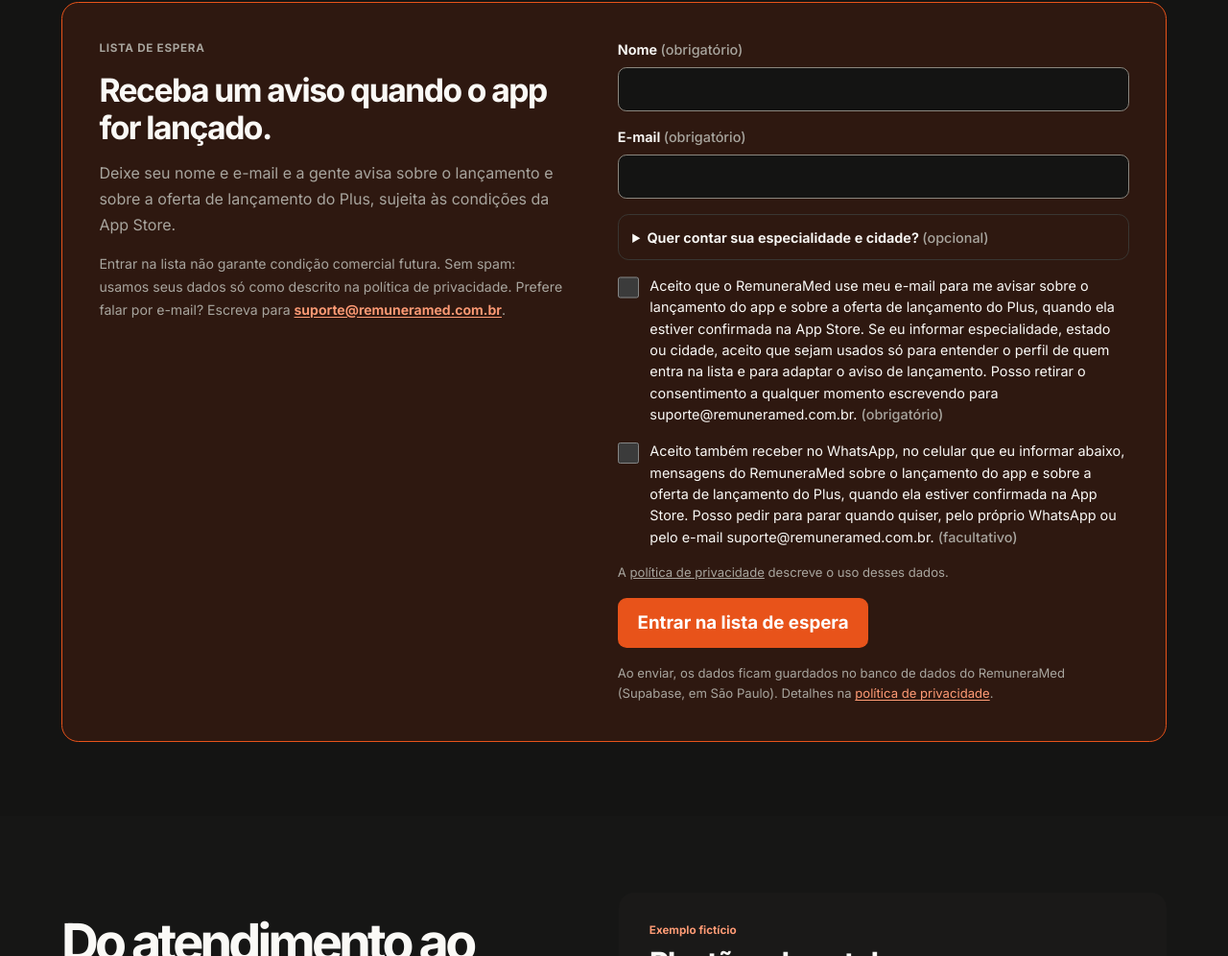
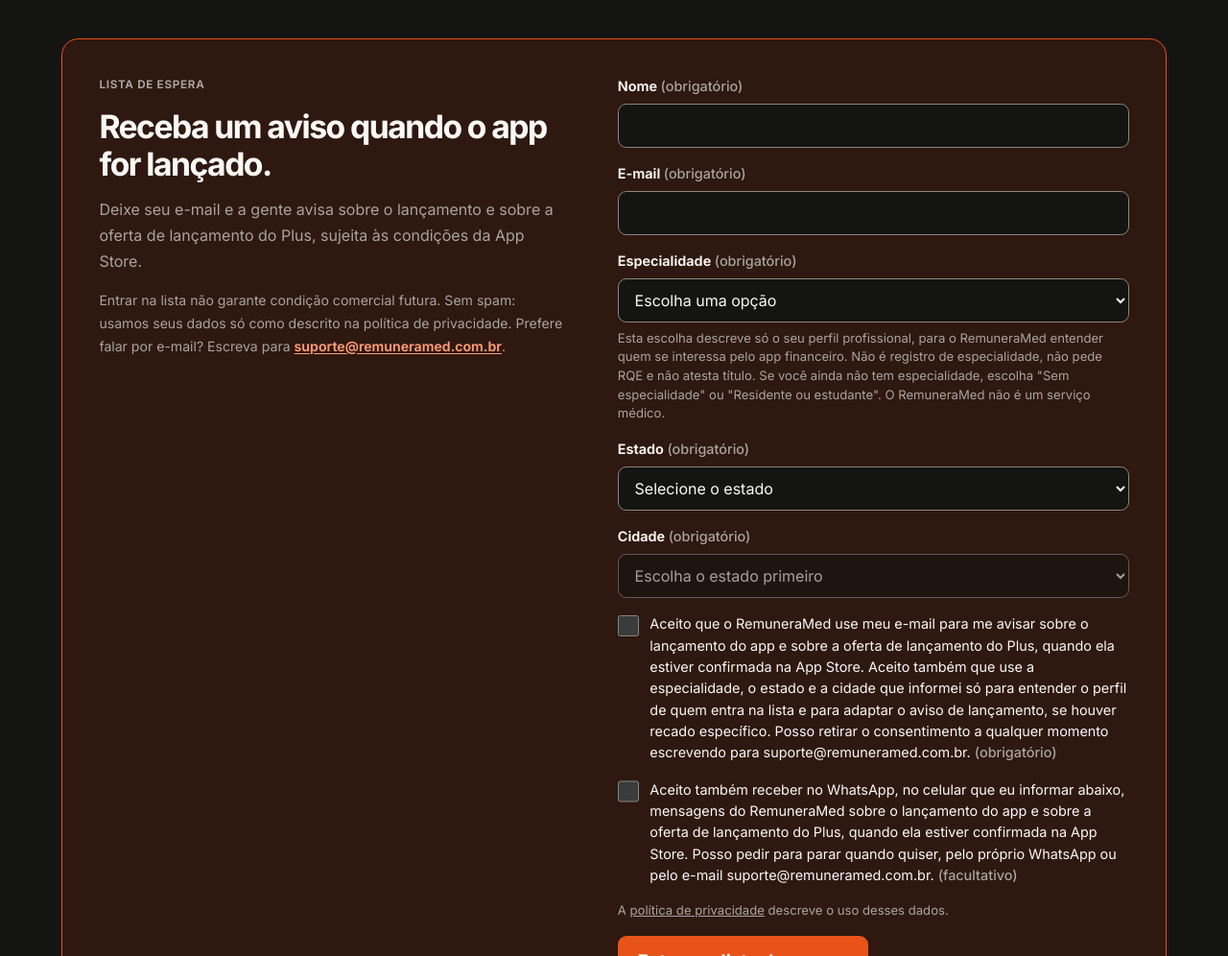
Before and after one commit to remuneramedmkt-dev/remuneramed-site, a plain HTML site: page index.html in a window 1280 px wide. Shown: the part 4146-5142 px from the top of the page at 96% size. Drawn offline with Linux system fonts and the light colour scheme.

Commit message:
Feito por um médico: linha segura e aviso (decisão do Gabriel, 24/11 18h13)
Mantém a frase em primeira pessoa aprovada; acrescenta 'Gabriel Rezende Abrahão Pereira · Médico · CRM 36.445-GO' e 'O RemuneraMed é um app de organização financeira. Não presta serviço médico.' Nome e CRM só nesta seção.

```diff
--- a/assets/styles.css
+++ b/assets/styles.css
@@ -568,10 +568,6 @@ h2 { font-size: clamp(2.25rem, 4.2vw, 3.7rem); font-weight: 720; letter-spacing:
 .data-card p { color: var(--muted); line-height: 1.6; font-size: .9rem; }
 #seus-dados .plans-note a { color: var(--accent-text); }
 
-.field-optional { border: 1px solid var(--line); border-radius: .7rem; padding: .2rem .9rem; }
-.field-optional summary { padding-block: .7rem; font-size: .9rem; font-weight: 650; }
-.field-optional[open] summary { border-bottom: 1px solid var(--line); margin-bottom: .9rem; }
-.field-optional-body { display: grid; gap: 1rem; padding-bottom: .9rem; }
 
 @media (max-width: 54rem) {
   .whatsapp-block { grid-template-columns: 1fr; }
@@ -580,3 +576,4 @@ h2 { font-size: clamp(2.25rem, 4.2vw, 3.7rem); font-weight: 720; letter-spacing:
   .data-grid { grid-template-columns: 1fr; }
   .hero-actions .button { width: 100%; }
 }
+.founder-note { color: var(--muted); font-size: .86rem; line-height: 1.6; }
--- a/index.html
+++ b/index.html
@@ -365,7 +365,8 @@
         <blockquote class="founder-quote">
           <p>"Sou médico e, como muitos colegas, recebo de várias fontes, em datas diferentes, entre PF e PJ. Criei o RemuneraMed para saber quanto vou receber e quando, sem planilha."</p>
         </blockquote>
-        <p class="founder-name">Gabriel Rezende Abrahão Pereira <span>· CRM 36.445-GO</span></p>
+        <p class="founder-name">Gabriel Rezende Abrahão Pereira · Médico · CRM 36.445-GO</p>
+        <p class="founder-note">O RemuneraMed é um app de organização financeira. Não presta serviço médico.</p>
       </div>
     </section>
 
@@ -399,7 +400,7 @@
         <div class="waitlist-copy">
           <p class="plan-kicker">Lista de espera</p>
           <h2 id="lista-titulo">Receba um aviso quando o app for lançado.</h2>
-          <p>Deixe seu nome e e-mail e a gente avisa sobre o lançamento e sobre a oferta de lançamento do Plus, sujeita às condições da App Store.</p>
+          <p>Deixe seu e-mail e a gente avisa sobre o lançamento e sobre a oferta de lançamento do Plus, sujeita às condições da App Store.</p>
           <p class="waitlist-small">Entrar na lista não garante condição comercial futura. Sem spam: usamos seus dados só como descrito na política de privacidade. Prefere falar por e-mail? Escreva para <a class="email-link" href="mailto:suporte@remuneramed.com.br">suporte@remuneramed.com.br</a>.</p>
         </div>
         <form class="waitlist-form" id="lista-espera-form" method="post" novalidate aria-labelledby="lista-titulo">
@@ -411,12 +412,9 @@
             <label for="wl-email">E-mail <span class="req">(obrigatório)</span></label>
             <input id="wl-email" name="email" type="email" required autocomplete="email" maxlength="160" inputmode="email">
           </div>
-          <details class="field-optional">
-            <summary>Quer contar sua especialidade e cidade? <span class="opt">(opcional)</span></summary>
-            <div class="field-optional-body">
           <div class="field">
-                <label for="wl-area">Especialidade <span class="opt">(opcional)</span></label>
-                <select id="wl-area" name="especialidade" autocomplete="off" aria-describedby="wl-area-ajuda">
+            <label for="wl-area">Especialidade <span class="req">(obrigatório)</span></label>
+            <select id="wl-area" name="especialidade" required autocomplete="off">
               <option value="">Escolha uma opção</option>
               <option value="generalista">Sem especialidade</option>
               <option value="acupuntura">Acupuntura</option>
@@ -477,7 +475,7 @@
               <option value="residente-estudante">Residente ou estudante</option>
               <option value="outra">Outra</option>
             </select>
-                <p class="field-help" id="wl-area-ajuda">Esta escolha descreve só o seu perfil profissional. Não é registro de especialidade, não pede RQE e não atesta título. O RemuneraMed não é um serviço médico.</p>
+            <p class="field-help" id="wl-area-ajuda">Esta escolha descreve só o seu perfil profissional, para o RemuneraMed entender quem se interessa pelo app financeiro. Não é registro de especialidade, não pede RQE e não atesta título. Se você ainda não tem especialidade, escolha "Sem especialidade" ou "Residente ou estudante". O RemuneraMed não é um serviço médico.</p>
           </div>
           <div class="field" id="wl-outra-campo" hidden>
             <label for="wl-outra">Qual especialidade? <span class="opt">(opcional)</span></label>
@@ -485,22 +483,20 @@
             <p class="field-help" id="wl-outra-ajuda">Se quiser, escreva só o nome da área. Não informe dados de pacientes, dados de saúde, CRM nem informações de terceiros.</p>
           </div>
           <div class="field">
-                <label for="wl-uf">Estado <span class="opt">(opcional)</span></label>
-                <select id="wl-uf" name="uf" autocomplete="address-level1">
+            <label for="wl-uf">Estado <span class="req">(obrigatório)</span></label>
+            <select id="wl-uf" name="uf" required autocomplete="address-level1">
               <option value="">Selecione o estado</option>
             </select>
           </div>
           <div class="field">
-                <label for="wl-cidade">Cidade <span class="opt">(opcional)</span></label>
-                <select id="wl-cidade" name="cidade" autocomplete="address-level2" disabled>
+            <label for="wl-cidade">Cidade <span class="req">(obrigatório)</span></label>
+            <select id="wl-cidade" name="cidade" required autocomplete="address-level2" disabled>
               <option value="">Escolha o estado primeiro</option>
             </select>
           </div>
-            </div>
-          </details>
           <div class="field-check">
             <input id="wl-consent" name="consentimento" type="checkbox" value="Sim" required>
-            <label for="wl-consent">Aceito que o RemuneraMed use meu e-mail para me avisar sobre o lançamento do app e sobre a oferta de lançamento do Plus, quando ela estiver confirmada na App Store. Se eu informar especialidade, estado ou cidade, aceito que sejam usados só para entender o perfil de quem entra na lista e para adaptar o aviso de lançamento. Posso retirar o consentimento a qualquer momento escrevendo para suporte@remuneramed.com.br. <span class="req">(obrigatório)</span></label>
+            <label for="wl-consent">Aceito que o RemuneraMed use meu e-mail para me avisar sobre o lançamento do app e sobre a oferta de lançamento do Plus, quando ela estiver confirmada na App Store. Aceito também que use a especialidade, o estado e a cidade que informei só para entender o perfil de quem entra na lista e para adaptar o aviso de lançamento, se houver recado específico. Posso retirar o consentimento a qualquer momento escrevendo para suporte@remuneramed.com.br. <span class="req">(obrigatório)</span></label>
           </div>
           <div class="field-check">
             <input id="wl-consent-whatsapp" name="consentimento_whatsapp" type="checkbox" value="Sim" aria-controls="wl-telefone-campo">
```
Lines whose indentation alone changed are shown as unchanged.
